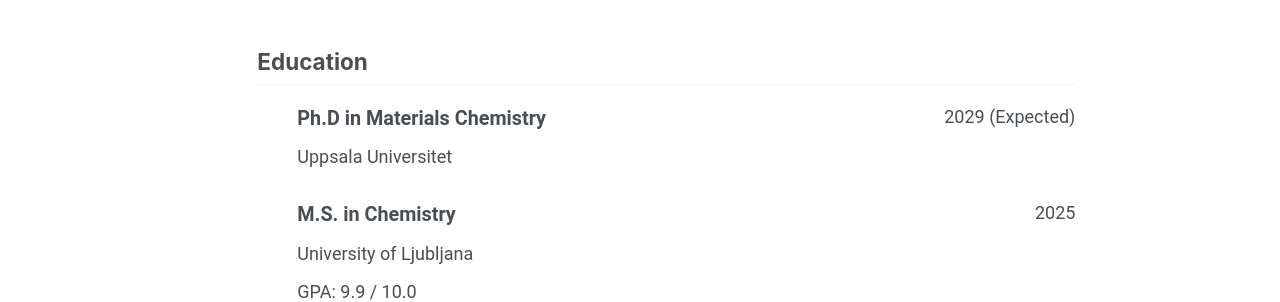
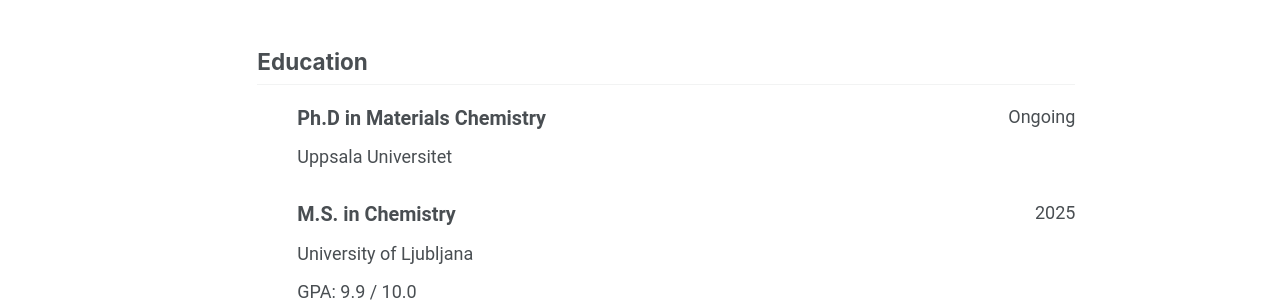
Before and after one commit to MatevzTurk/MatevzTurk.github.io, a Jekyll site: the page built from _pages/cv-json.md, in a window 1280 px wide and 900 px high, scrolled down 329 px. Shown: the part 154-456 px from the top of the window. Built offline with Jekyll 4.4.1, drawn with Linux system fonts in a browser that asks for light colours; a script that is not in the unit is left out.

Commit message:
Update end date for Ph.D. program to 'Ongoing'

```diff
--- a/_data/cv.json
+++ b/_data/cv.json
@@ -37,7 +37,7 @@
       "area": "Ph.D in Materials Chemistry",
       "studyType": "Third cycle",
       "startDate": "2025",
-      "endDate": "2029 (Expected)",
+      "endDate": "Ongoing",
       "gpa": null,
       "courses": []
     },
```
